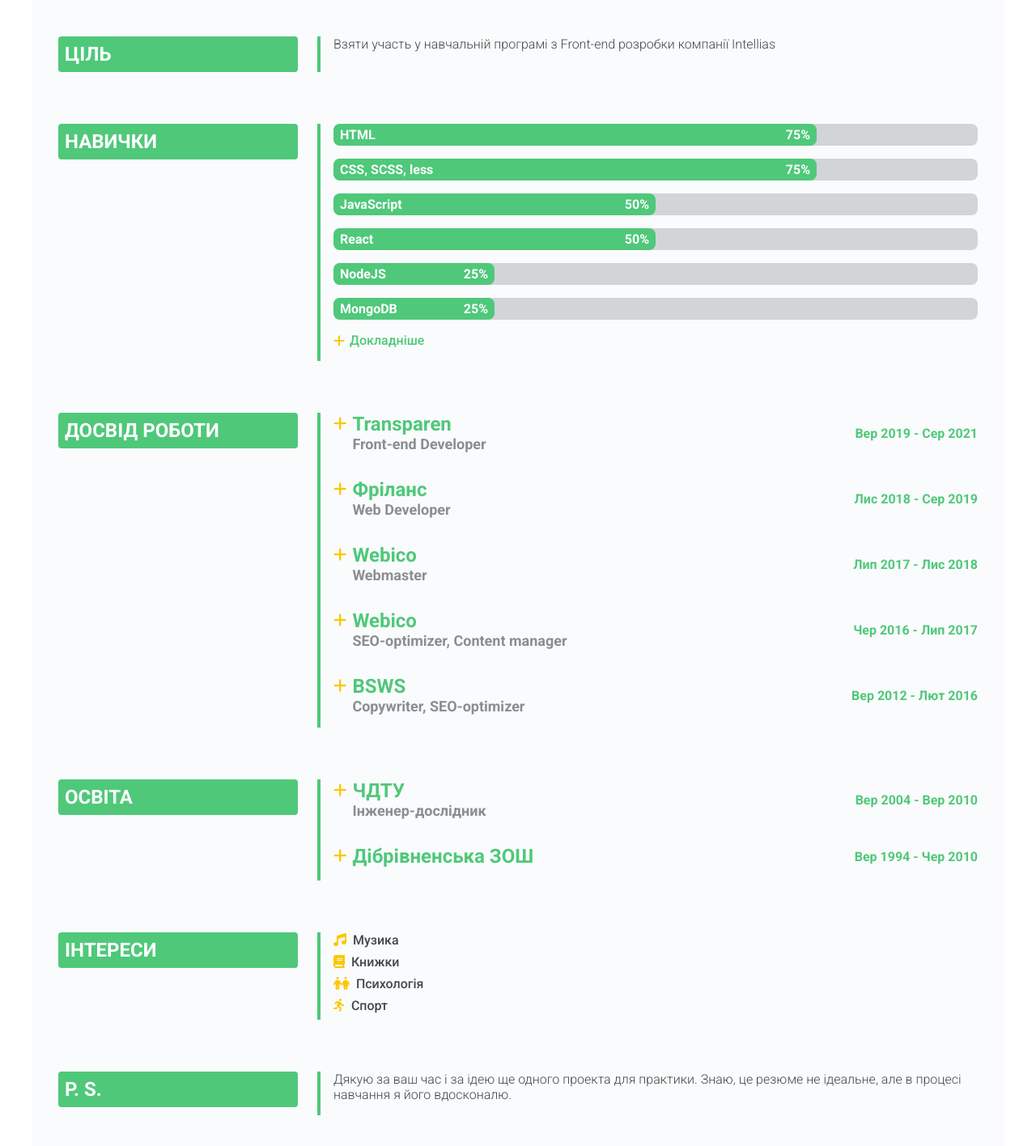
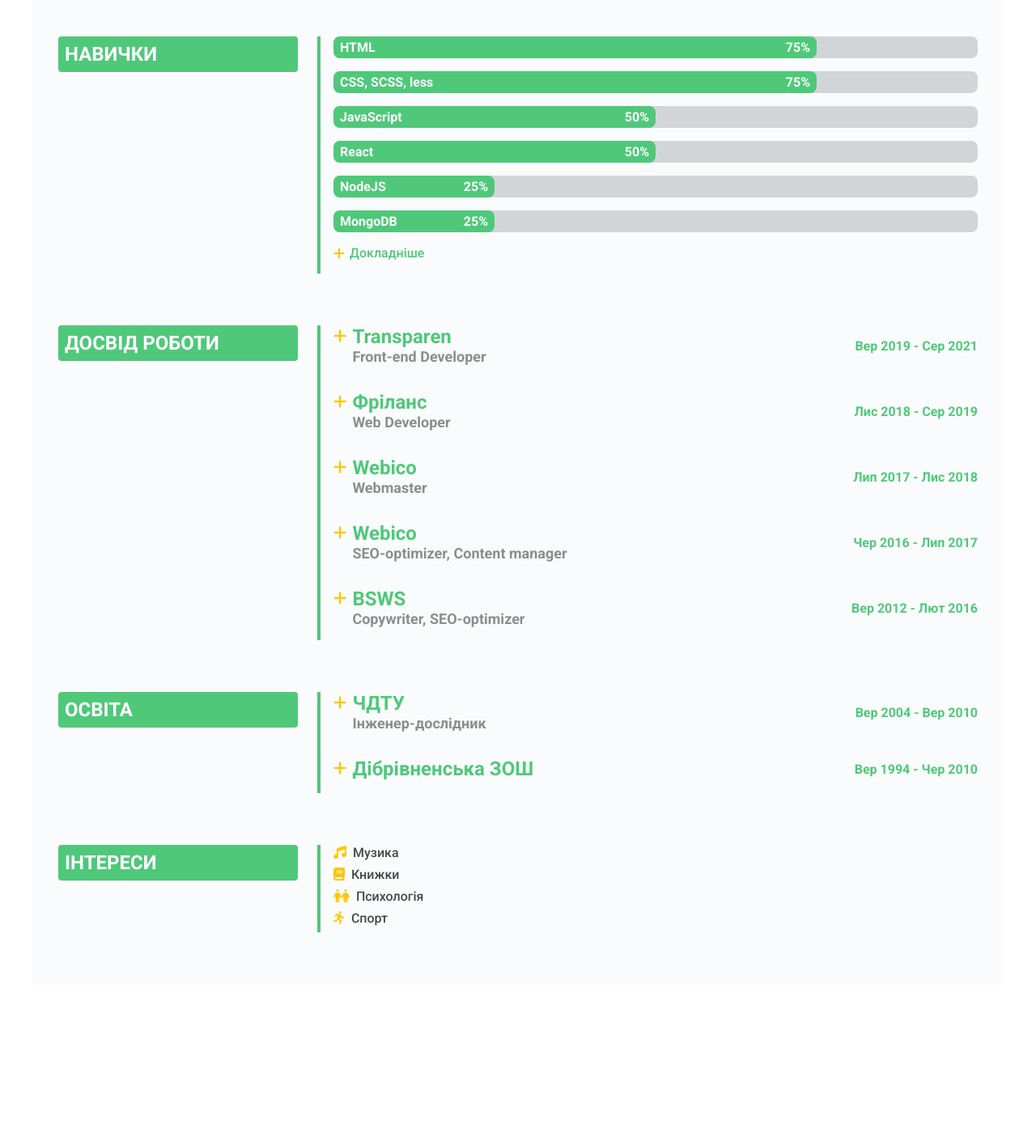
Before and after one commit to defender-8/my-cv, a plain HTML site: page index.html in a window 1280 px wide. Shown: the part 258-1674 px from the top of the page at 81% size. After the commit the page ends 1474 px from the top, so only its background shows below. Drawn offline with Linux system fonts and the light colour scheme.

Commit message:
- Objective and PS are removed, text edits

```diff
--- a/index.html
+++ b/index.html
@@ -71,16 +71,6 @@
     </div>
   </header>
   <main>
-    <section class="section">
-      <div class="section-left">
-        <h2 class="section-title">Ціль</h2>
-      </div>
-      <div class="section-right">
-        <div class="section-content">
-          Взяти участь у навчальній програмі з Front-end розробки компанії Intellias
-        </div>
-      </div>
-    </section>
     <section class="section">
       <div class="section-left">
         <h2 class="section-title">Навички</h2>
@@ -160,8 +150,7 @@
                   непостійними. Неодноразово бувало так, що я щось вивчав, розбирався, робив і
                   забував за відсутності постійної практики в цьому напрямку. Або ж не дуже
                   заглиблювався в суть за браком часу, використовуючи готові чи напівготові рішення.
-                  Таким чином мої поточні знання складно оцінити навіть мені самому, від того і
-                  цифри умовні.</p>
+                  Таким чином мені складно оцінити мої поточні знання.</p>
                 <p>Найбільше я працював з версткою, тому і вважаю, що HTML, CSS (SCSS, less) знаю
                   найкраще. Хоча, якщо чесно, останні років зо два не моніторив нововведення.</p>
                 <p>Програмування довгенько побоювався. Пару разів пробігався по базовій теорії
@@ -171,11 +160,10 @@
                   вкотре пробігся по базі JS і почав працювати, вже активно використовуючи його в
                   проектах (нижче &#8211; Transparen), але, знову ж таки, відштовхуючись від задач
                   та ще й при постійному браку часу для належного усвідомлення теоретичних аспектів
-                  та
-                  професійного росту. Плюс, проекти були на React, тому я майже не маю практичного
+                  та професійного росту. Проекти були на React, тому я майже не маю практичного
                   досвіду використання ванільного JS для маніпуляції DOM, створення анімацій тощо.
-                  Хоча основи в свій час розбирав і розумів, навіть зараз дещо встиг зробити для
-                  резюме, трішечки заглядаючи в документацію.</p>
+                  Хоча основи в свій час розбирав і за необхідності зможу застосовувати, як в цьому
+                  резюме.</p>
                 <p>На останньому місці роботи познайомився також із NodeJS, MongoDB (Mongoose) ,
                   Knex, Objection. Загалом, я багато чого там спробував, але організаційні умови
                   були не мої.</p>
@@ -184,8 +172,7 @@
                   Впевнений, що програми на зразок вашої значно підвищать ефективність цього
                   процесу.</p>
                 <p>На виході я хочу отримати знання, навички й досвід, що допоможуть мені стати
-                  частиною сучасної компанії зі сприятливими умовами для всебічного розвитку. Не
-                  проти, якщо це буде Intellias :)</p>
+                  частиною сучасної компанії зі сприятливими умовами для всебічного розвитку.</p>
                 <p>Звісно ж, я усвідомлюю і власну відповідальність. Працюю над собою з різних
                   сторін: hard-skills, soft-skills, фізична форма. Але й про відпочинок не забуваю.
                   Хоча… іноді таки забуваю, але і в цьому напрямку просуваюсь. Бо налаштований грати
@@ -434,17 +421,6 @@
         </div>
       </div>
     </section>
-    <section class="section">
-      <div class="section-left">
-        <h2 class="section-title">P. S.</h2>
-      </div>
-      <div class="section-right">
-        <div class="section-content">
-          <p>Дякую за ваш час і за ідею ще одного проекта для практики. Знаю, це резюме не ідеальне,
-            але в процесі навчання я його вдосконалю.</p>
-        </div>
-      </div>
-    </section>
   </main>
 </div>
 <script src="js/index.js"></script>
```
